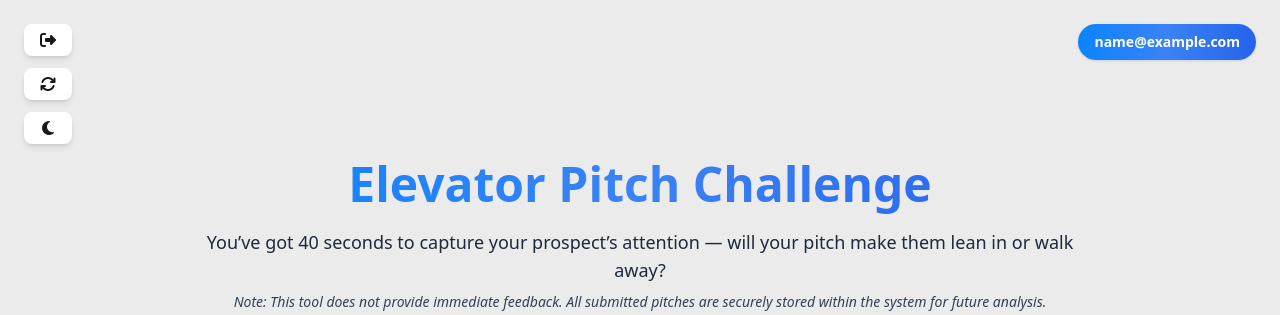
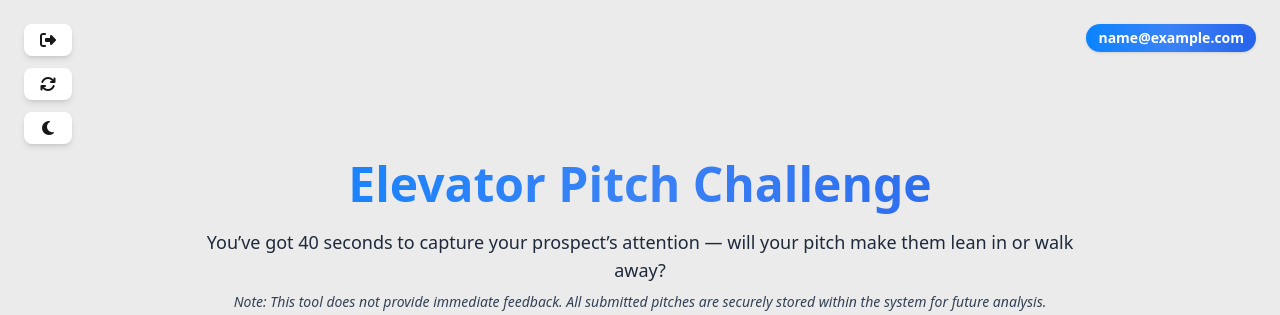
Before and after one commit to dylGray/ai-project, a Flask app: page /chat in a window 1280 px wide. Shown: the top 315 px of the page. Run offline with Flask 3, Linux system fonts and the light colour scheme; the visitor is signed in with stand-in values (Sample User, id 1); some libraries are stand-ins or nearby versions.

```diff
--- a/templates/components/nav.html
+++ b/templates/components/nav.html
@@ -22,6 +22,6 @@
 <!-- Desktop only: User email badge on right -->
 {% if session and session.get('email') %}
 <div class="hidden md:flex fixed top-6 right-6 items-center gap-2 z-50">
-    <span class="bg-gradient-to-r from-[#0A84FF] via-blue-500 to-blue-600 text-white font-semibold px-4 py-2 rounded-full shadow text-sm" style="color: #fff !important;">{{ session['email'] }}</span>
+    <span class="bg-gradient-to-r from-[#0A84FF] via-blue-500 to-blue-600 text-white font-semibold px-3 py-1 rounded-full shadow text-sm" style="color: #fff !important;">{{ session['email'] }}</span>
 </div>
 {% endif %}
```
